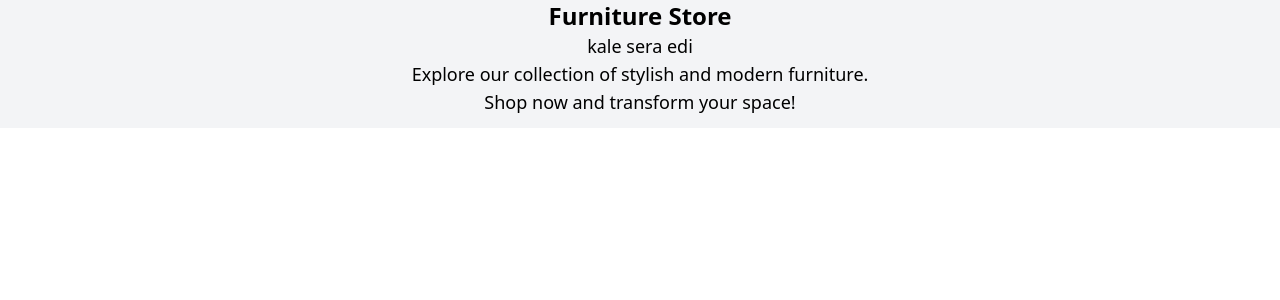
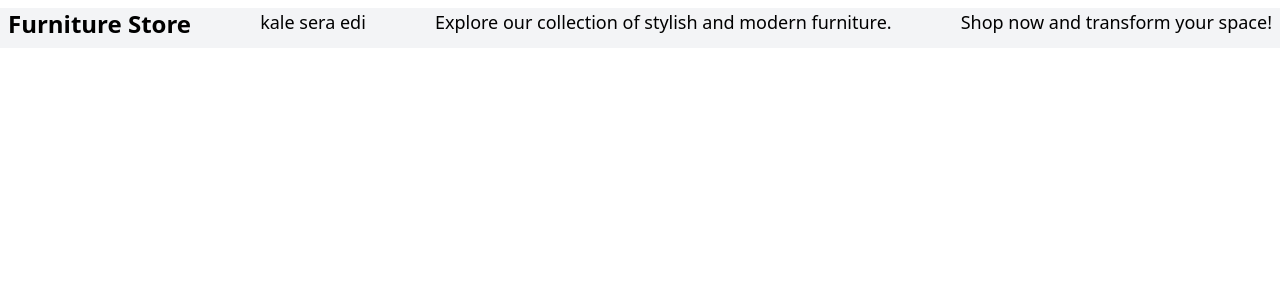
Before and after one commit to Fitsum1101/Demo-project, a React (Create React App) app in the folder furnithure/: page / in a window 1280 px wide. Shown: the top 300 px of the page. Built offline with nearby package versions, Linux system fonts and the light colour scheme.

Commit message:
handle files

```diff
--- a/furnithure/src/App.js
+++ b/furnithure/src/App.js
@@ -3,16 +3,15 @@ import React from "react";
 export default function App() {
   return (
     <div className="bg-gray-100">
+        <h1 className="text-"></h1>
       <header>
-        <ul>
+        <ul className="flex  flex-row m-2 justify-between">
           <li className="text-2xl text-center font-bold">Furniture Store</li>
-          <li className="text-lg text-center">
-         kale sera edi
-          </li>
+          <li className="text-lg text-center">kale sera edi</li>
           <li className="text-lg text-center">
             Explore our collection of stylish and modern furniture.
           </li>
-          <li className="text-lg text-center h-10">
+          <li className="text-lg text-center h-1  h-10">
             Shop now and transform your space!
           </li>
         </ul>
```
